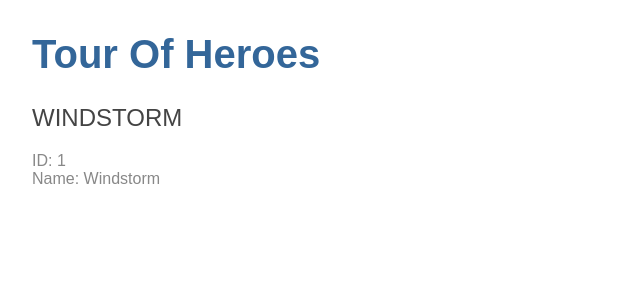
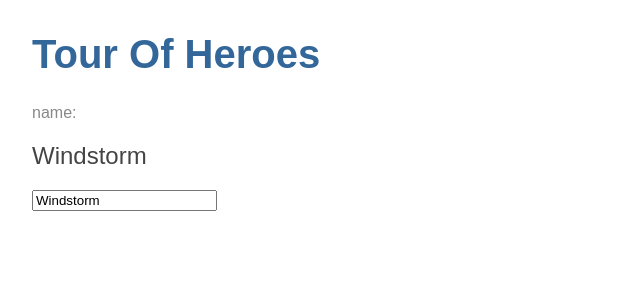
Before and after one commit to carlocappellini/TourOfHeroes, an Angular app: page / in a window 1280 px wide. Shown: the top 300 px of the page, without its empty margins (0-640 px from the left). Built offline with nearby package versions, Linux system fonts and the light colour scheme.

Commit message:
used ngModel in the heroes Template in App Model imported Forms Module

```diff
--- a/src/app/app.module.ts
+++ b/src/app/app.module.ts
@@ -1,6 +1,6 @@
 import { BrowserModule } from '@angular/platform-browser';
 import { NgModule } from '@angular/core';
-
+import { FormsModule } from '@angular/forms'; // <-- NgModel lives here
 import { AppComponent } from './app.component';
 import { HeroesComponent } from './heroes/heroes.component';
 
@@ -10,7 +10,8 @@
     HeroesComponent
   ],
   imports: [
-    BrowserModule
+    BrowserModule,
+    FormsModule
   ],
   providers: [],
   bootstrap: [AppComponent]
--- a/src/app/heroes/heroes.component.html
+++ b/src/app/heroes/heroes.component.html
@@ -1,3 +1,11 @@
-<h2>{{hero.name  | uppercase}}</h2>
-<div><span>ID: </span>{{hero.id}}</div>
-<div><span>Name: </span>{{hero.name}}</div>
+<!--<h2>{{hero.name  | uppercase}}</h2>-->
+<!--<div><span>ID: </span>{{hero.id}}</div>-->
+<!--<div><span>Name: </span>{{hero.name}}</div>-->
+
+
+<div>
+  <label>name:
+    <h2>{{hero.name}}</h2>
+    <input [(ngModel)]="hero.name" placeholder="name">
+  </label>
+</div>
```
